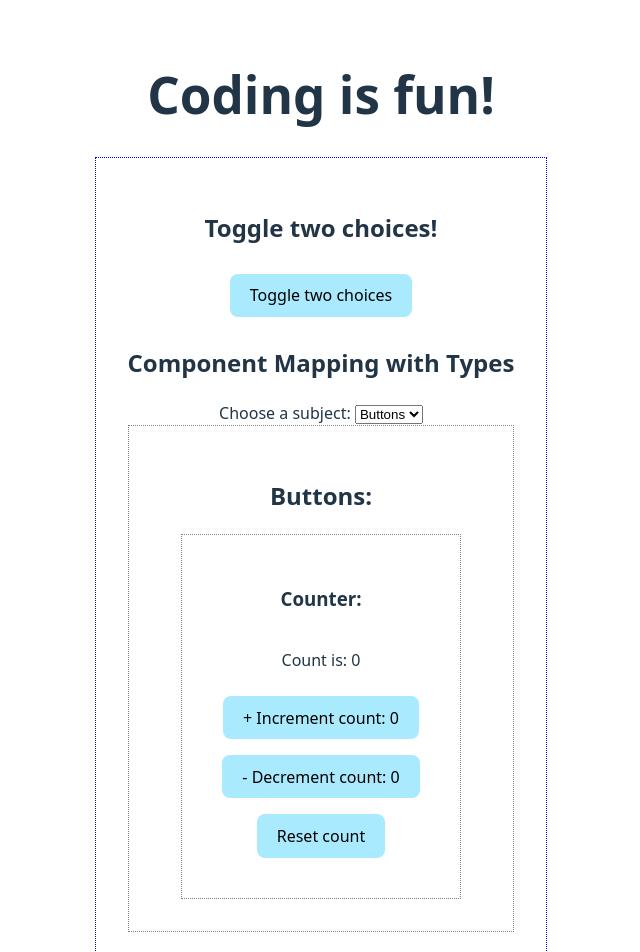
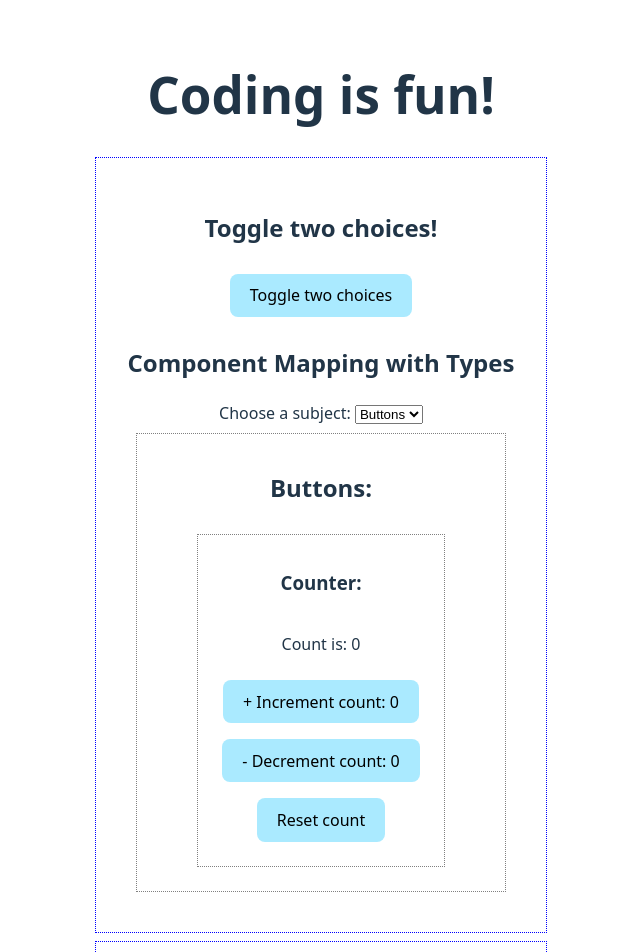
Before and after one commit to Ayngie/bits-n-pieces, a React (Vite) app: page / in a window 1280 px wide. Shown: the top 952 px of the page, without its empty margins (319-959 px from the left). Built offline with nearby package versions, Linux system fonts and the light colour scheme.

Commit message:
Style: updated styling for development

```diff
--- a/src/App.css
+++ b/src/App.css
@@ -9,6 +9,7 @@
   display: flex;
   flex-direction: column;
   padding: 2em;
+  margin: 0.5em;
   align-items: center;
   border: 1px dotted blue;
 
@@ -16,6 +17,8 @@
 
 .bordered-section {
   border: 1px dotted grey;
+  padding: 1em;
+  margin: 0.5em;
 }
 .button-on {
   background-color: hotpink;
```
